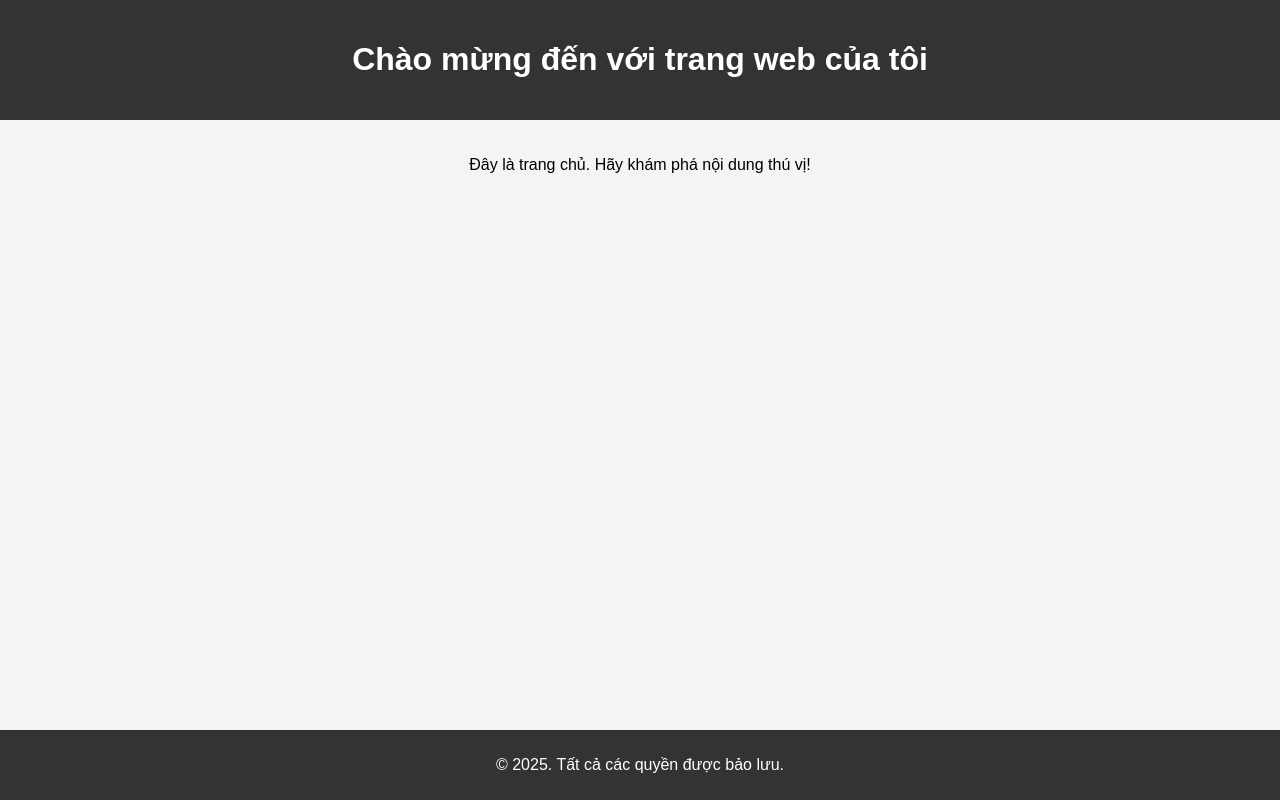
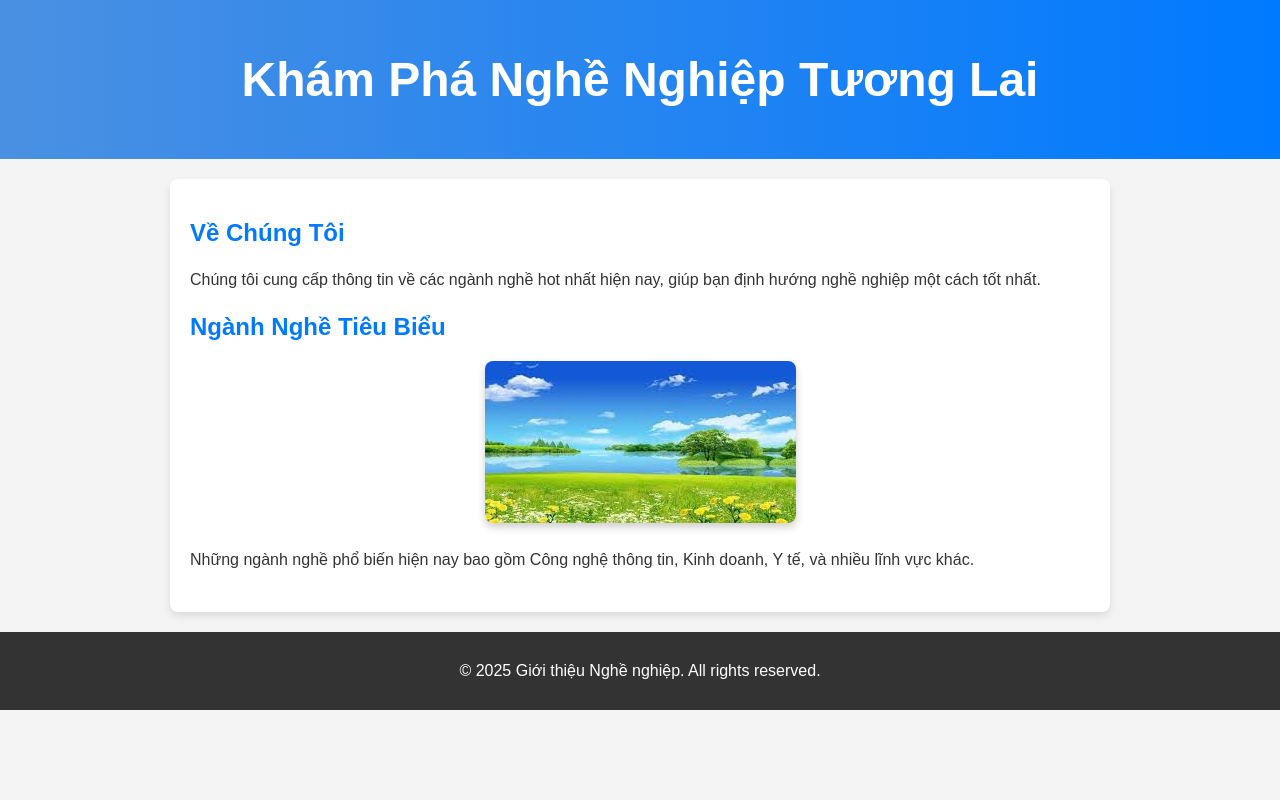
Before and after one commit to VietHung0901/KiemTraGit, a plain HTML site: page index.html in a window 1280 px wide. Drawn offline with Linux system fonts and the light colour scheme.

Commit message:
two commit

```diff
--- a/index.html
+++ b/index.html
@@ -3,18 +3,28 @@
 <head>
     <meta charset="UTF-8">
     <meta name="viewport" content="width=device-width, initial-scale=1.0">
-    <title>Trang chủ</title>
+    <title>Giới thiệu Nghề nghiệp</title>
     <link rel="stylesheet" href="style.css">
 </head>
 <body>
     <header>
-        <h1>Chào mừng đến với trang web của tôi</h1>
+        <h1>Khám Phá Nghề Nghiệp Tương Lai</h1>
     </header>
     <main>
-        <p>Đây là trang chủ. Hãy khám phá nội dung thú vị!</p>
+        <section>
+            <h2>Về Chúng Tôi</h2>
+            <p>Chúng tôi cung cấp thông tin về các ngành nghề hot nhất hiện nay, giúp bạn định hướng nghề nghiệp một cách tốt nhất.</p>
+        </section>
+        <section>
+            <h2>Ngành Nghề Tiêu Biểu</h2>
+            <div class="image-container">
+                <img src="images/anh1.jpeg" alt="Nghề nghiệp">
+            </div>
+            <p>Những ngành nghề phổ biến hiện nay bao gồm Công nghệ thông tin, Kinh doanh, Y tế, và nhiều lĩnh vực khác.</p>
+        </section>
     </main>
     <footer>
-        <p>&copy; 2025. Tất cả các quyền được bảo lưu.</p>
+        <p>&copy; 2025 Giới thiệu Nghề nghiệp. All rights reserved.</p>
     </footer>
 </body>
 </html>
--- a/style.css
+++ b/style.css
@@ -1,26 +1,56 @@
 body {
-    font-family: Arial, sans-serif;
+    font-family: 'Poppins', sans-serif;
     margin: 0;
     padding: 0;
     background-color: #f4f4f4;
-    text-align: center;
+    color: #333;
 }
 
 header {
-    background-color: #333;
+    background: linear-gradient(to right, #4A90E2, #007AFF);
     color: white;
-    padding: 20px 0;
+    padding: 20px;
+    text-align: center;
+    font-size: 24px;
+    font-weight: bold;
 }
 
 main {
+    max-width: 900px;
+    margin: 20px auto;
     padding: 20px;
+    background: white;
+    box-shadow: 0 4px 8px rgba(0, 0, 0, 0.1);
+    border-radius: 8px;
+}
+
+section {
+    margin-bottom: 20px;
+}
+
+h2 {
+    color: #007AFF;
+}
+
+p {
+    line-height: 1.6;
+}
+
+.image-container {
+    text-align: center;
+    margin: 20px 0;
+}
+
+.image-container img {
+    max-width: 100%;
+    border-radius: 8px;
+    box-shadow: 0 4px 8px rgba(0, 0, 0, 0.2);
 }
 
 footer {
     background-color: #333;
     color: white;
+    text-align: center;
     padding: 10px 0;
-    position: absolute;
-    width: 100%;
-    bottom: 0;
+    margin-top: 20px;
 }
```
Also changed, not shown: images/anh1.jpeg (added), 1 other file.
